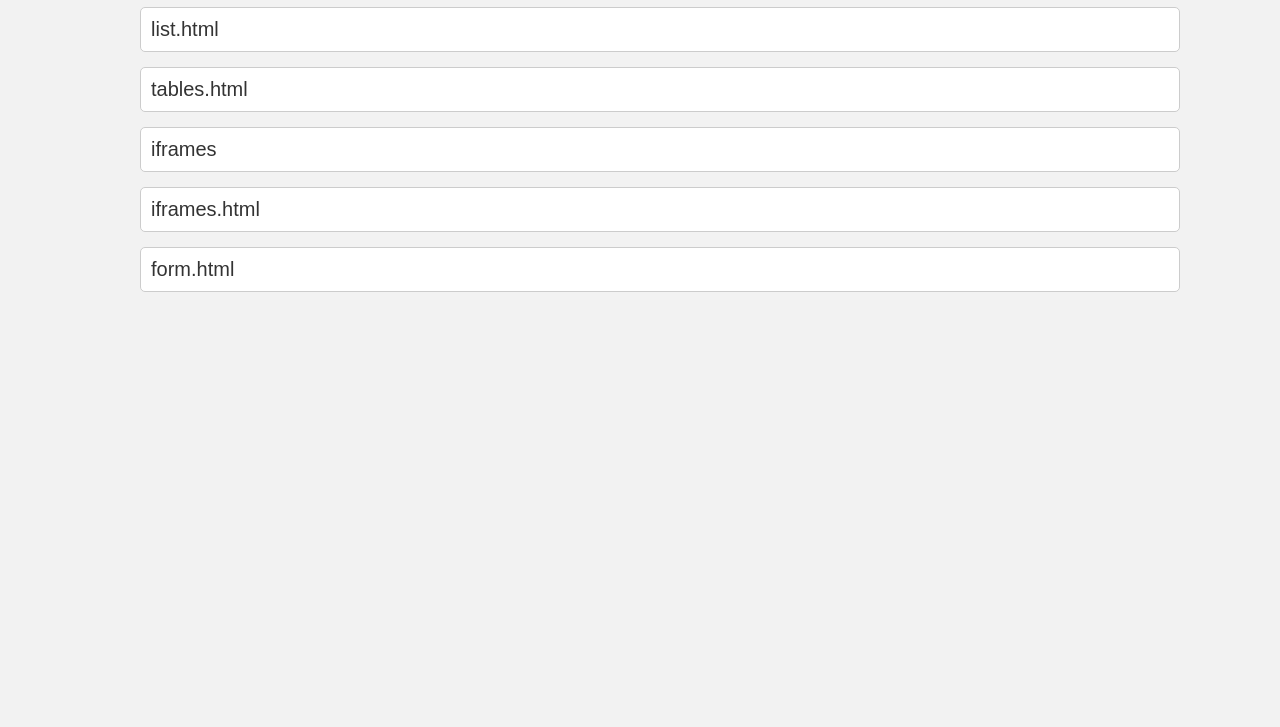
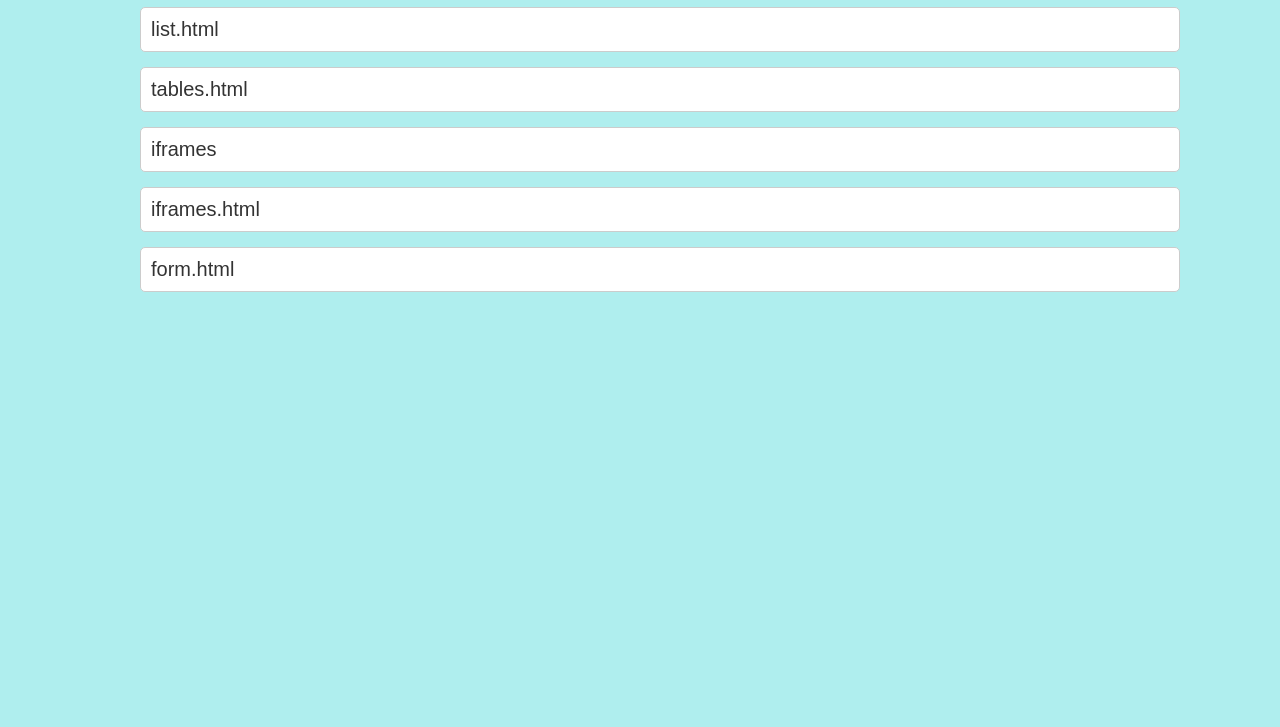
Before and after one commit to minkkill/minkkill.github.io, a plain HTML site: page lab2/index.html in a window 1280 px wide. Shown: the part 73-800 px from the top of the page. Drawn offline with Linux system fonts and the light colour scheme.

Commit message:
Update index.html

```diff
--- a/lab2/index.html
+++ b/lab2/index.html
@@ -7,7 +7,7 @@
   <style>
    body {
       font-family: Arial, sans-serif;
-      background-color: #f2f2f2;
+      background-color: #AFEEEE;
       margin: 0;
       padding: 0 100px;
     }
```
